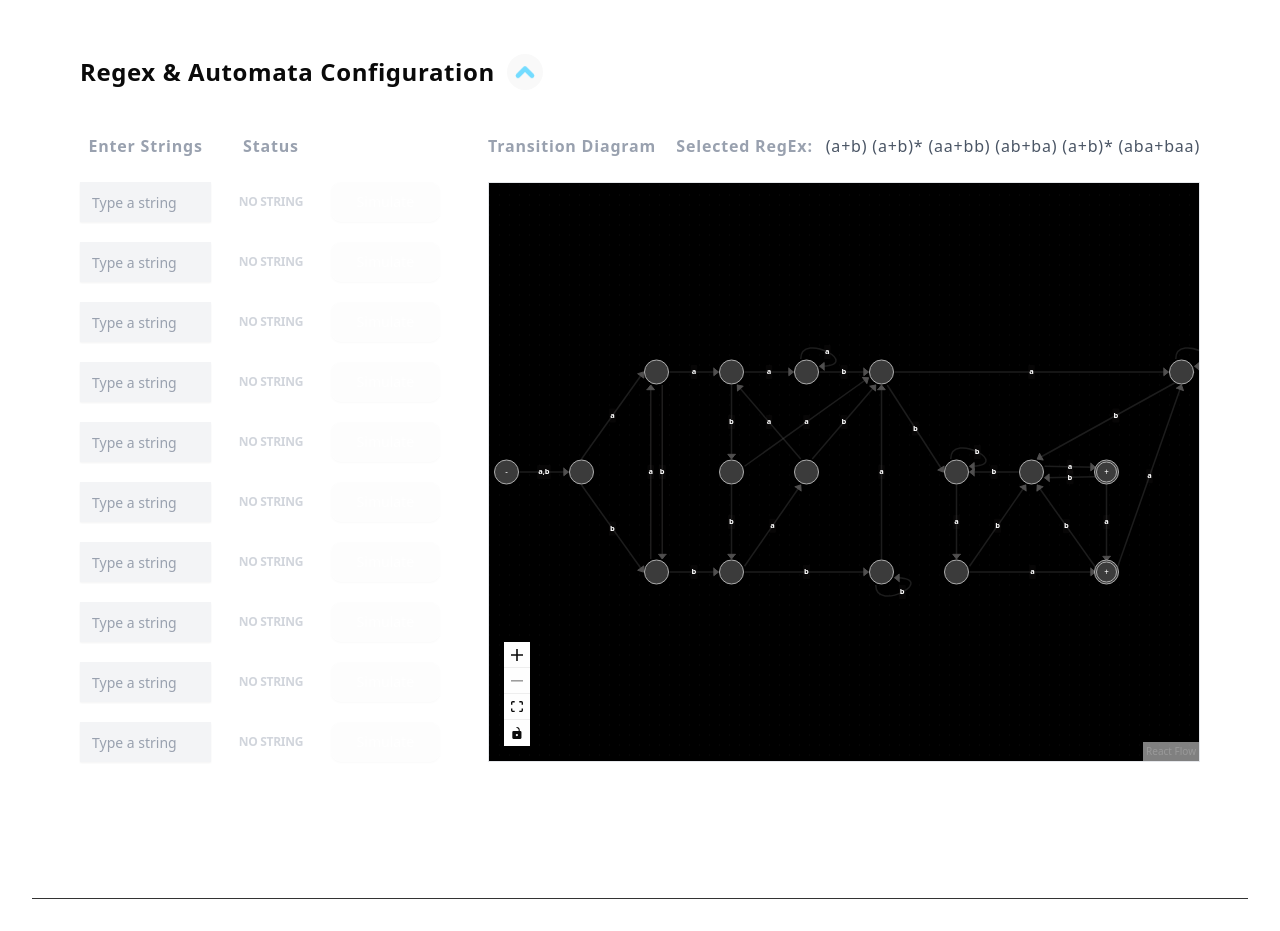
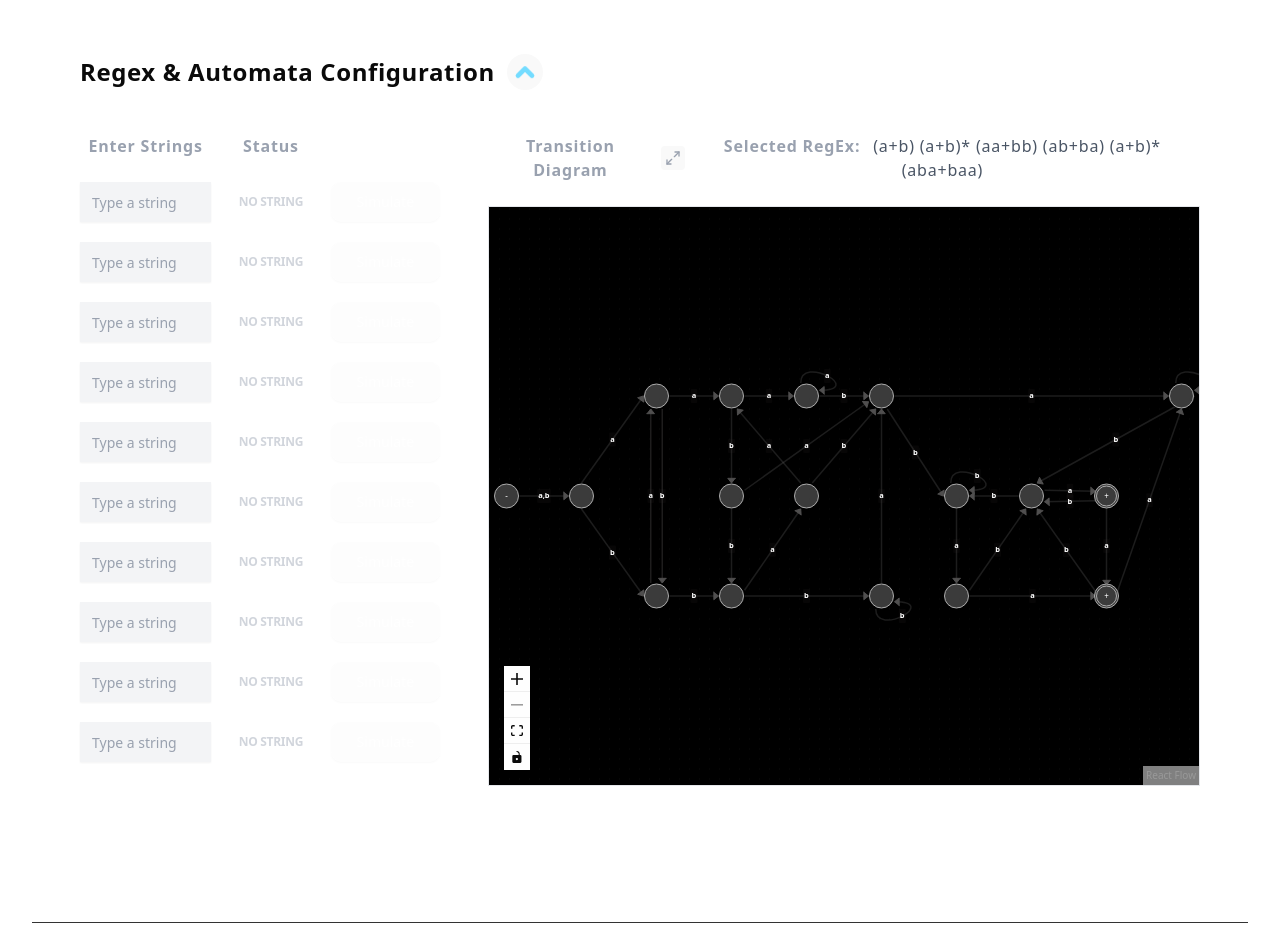
Before and after one commit to NewYork-09/automata, a React (Vite) app in the folder automata/: page / in a window 1280 px wide. Shown: the part 1740-2671 px from the top of the page. Built offline with nearby package versions, Linux system fonts and the light colour scheme.

Commit message:
Update AutomataSimulator.tsx

```diff
--- a/automata/src/components/AutomataSimulator.tsx
+++ b/automata/src/components/AutomataSimulator.tsx
@@ -1,7 +1,7 @@
 import { useEffect, useMemo, useState, useRef } from "react";
 import { Button } from "@/components/ui/button";
 import { Input } from "@/components/ui/input";
-import { ChevronUp } from "lucide-react";
+import { ChevronUp, Maximize2, Minimize2 } from "lucide-react";
 
 // Graph Imports
 import { ReactFlow, Background, BackgroundVariant, Controls, useReactFlow, useNodesState, useEdgesState } from "@xyflow/react";
@@ -102,6 +102,14 @@ export function AutomataSimulator({ selectedRegex, selectedModel, handleNavigate
 
   // PDA States
   const [lastSimulatedPda, setLastSimulatedPda] = useState<{ input: string; rowId: number } | null>(null);
+
+  // Fullscreen State
+  const [isFullscreen, setIsFullscreen] = useState(false);
+
+  useEffect(() => {
+    document.body.style.overflow = isFullscreen ? "hidden" : "";
+    return () => { document.body.style.overflow = ""; };
+  }, [isFullscreen]);
 
   // Cancel State
   const simulationRef = useRef<number>(0)
@@ -448,15 +456,40 @@ export function AutomataSimulator({ selectedRegex, selectedModel, handleNavigate
         {/* Right Column */}
         <div className="min-w-0">
           <div className="flex justify-between items-center mb-6">
-            <span className="font-semibold text-md tracking-wider text-gray-400">
-              Transition Diagram
-            </span>
+            <div className="flex items-center gap-2">
+              <span className="font-semibold text-md tracking-wider text-gray-400">
+                {selectedModel === "cfg" ? "CFG Visualization" : selectedModel === "pda" ? "PDA Diagram" : "Transition Diagram"}
+              </span>
+              {selectedModel !== "cfg" && (
+                <button
+                  onClick={() => setIsFullscreen((prev) => !prev)}
+                  className="p-1 rounded hover:bg-gray-100 text-gray-400 hover:text-gray-600 transition-colors cursor-pointer"
+                  aria-label={isFullscreen ? "Exit fullscreen" : "Enter fullscreen"}
+                >
+                  {isFullscreen ? <Minimize2 size={16} /> : <Maximize2 size={16} />}
+                </button>
+              )}
+            </div>
             <span className="font-semibold text-md tracking-wider text-gray-400">
               Selected RegEx:{" "}
               <span className="text-gray-600 font-normal ml-2">{regexLabel}</span>
             </span>
           </div>
-          <div className="w-full h-[580px] bg-[#D9D9D9] border border-gray-200 overflow-hidden">
+          <div className={isFullscreen ? "fixed inset-0 z-50 bg-[#D9D9D9] overflow-hidden" : "w-full h-[580px] bg-[#D9D9D9] border border-gray-200 overflow-hidden"}>
+            {isFullscreen && (
+              <div className="absolute top-4 left-4 right-4 z-10 flex justify-between items-center pointer-events-none">
+                <button
+                  onClick={() => setIsFullscreen(false)}
+                  className="flex items-center gap-2 px-3 py-1.5 bg-black/60 hover:bg-black/80 text-white text-sm font-semibold rounded-lg pointer-events-auto cursor-pointer transition-colors"
+                >
+                  <Minimize2 size={14} />
+                  Back
+                </button>
+                <span className="font-semibold text-sm tracking-wider text-white/80 bg-black/60 px-3 py-1.5 rounded-lg">
+                  Selected RegEx: <span className="font-normal ml-1">{regexLabel}</span>
+                </span>
+              </div>
+            )}
             {selectedModel === "dfa" ? (
               <ReactFlow
                 nodes={displayNodes}
```
